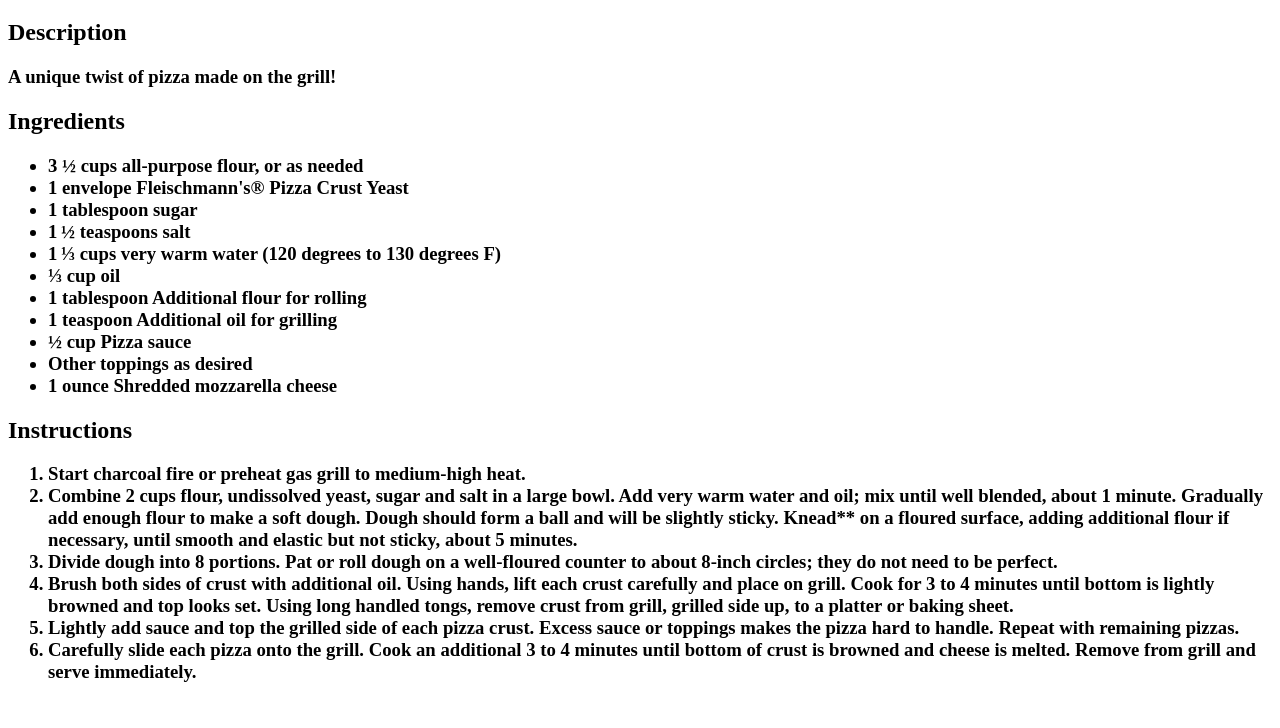
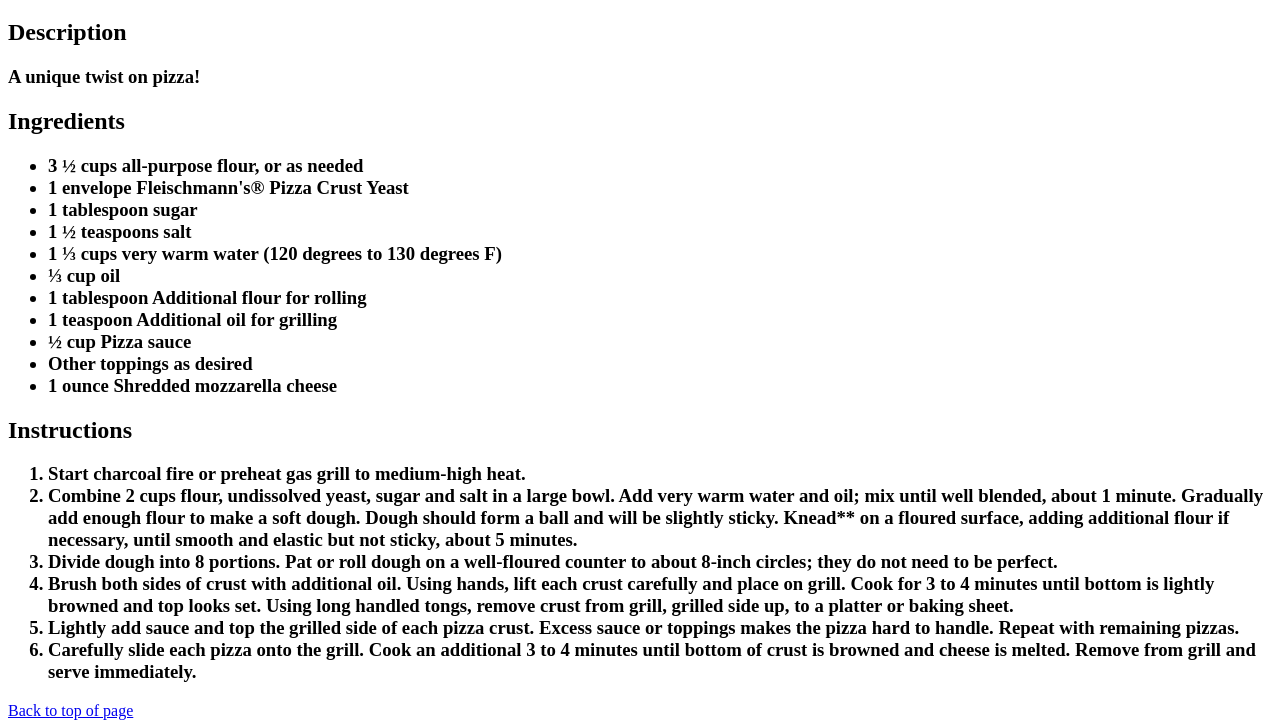
Before and after one commit to DanielShabilla/odin-recipes, a plain HTML site: page recipes/grilled-pizza.html in a window 1280 px wide. Shown: the part 369-1097 px from the top of the page. Before the commit the page ends 1071 px from the top, so only its background shows below. Drawn offline with Linux system fonts and the light colour scheme.

Commit message:
fixed description

```diff
--- a/recipes/grilled-pizza.html
+++ b/recipes/grilled-pizza.html
@@ -7,21 +7,22 @@
     <title>Grilled Pizza</title>
 </head>
 <body>
+    <a name="#top"></a>
     <h1>Grilled Pizza
         <div>
     <img src='https://imagesvc.meredithcorp.io/v3/mm/image?url=https%3A%2F%2Fimages.media-allrecipes.com%2Fuserphotos%2F978327.jpg'>
         </div>
     </h1>
     <h2>Description</h2>
-    <h3>A unique twist of pizza made on the grill!</h3>
+    <h3>A unique twist on pizza!</h3>
     <h2>Ingredients</h2>
     <h3>
         <ul>
             <li>3 ½ cups all-purpose flour, or as needed</li>
             <li>1 envelope Fleischmann's® Pizza Crust Yeast</li>
             <li>1 tablespoon sugar</li>
-            <li>1 ½ teaspoons salt</li>
-            <li>1 ⅓ cups very warm water (120 degrees to 130 degrees F)</li>
+            <li>1 ½ teaspoons salt</li>
+            <li>1 ⅓ cups very warm water (120 degrees to 130 degrees F)</li>
             <li>⅓ cup oil</li>
             <li>1 tablespoon Additional flour for rolling</li>
             <li>1 teaspoon Additional oil for grilling</li>
@@ -42,5 +43,6 @@
             <li>Carefully slide each pizza onto the grill. Cook an additional 3 to 4 minutes until bottom of crust is browned and cheese is melted. Remove from grill and serve immediately.</li>
         </ol>
     </h3>
+    <a href="#top">Back to top of page</a>
 </body>
 </html>
```
